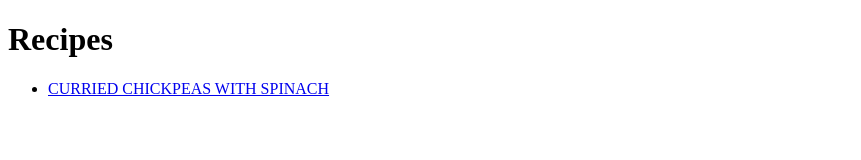
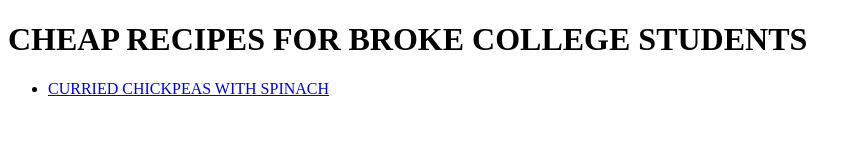
Before and after one commit to christianc521/odin-recipes, a plain HTML site: page index.html in a window 1280 px wide. Shown: the whole page, without its empty margins (0-861 px from the left). Drawn offline with Linux system fonts and the light colour scheme.

Commit message:
text edited

```diff
--- a/index.html
+++ b/index.html
@@ -2,10 +2,10 @@
 <html>
     <head>
         <meta charset="utf-8">
-        <title> Homepage </title>
+        <title> YOU FOUND THE RIGHT PAGE </title>
     </head>
     <body>
-        <h1>Recipes</h1>
+        <h1>CHEAP RECIPES FOR BROKE COLLEGE STUDENTS</h1>
         <ul>
             <li><a href="recipes/chickpeas.html">CURRIED CHICKPEAS WITH SPINACH</a></li>
         </ul>
```
